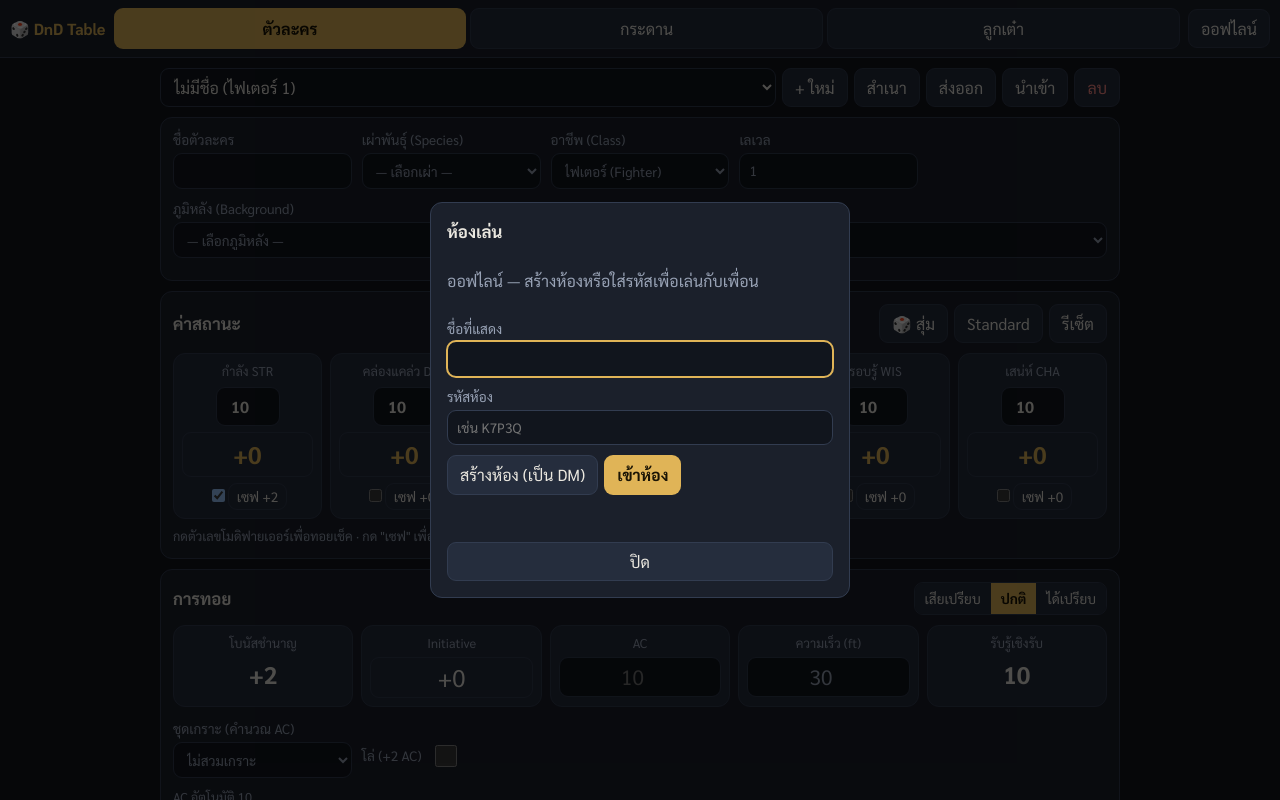
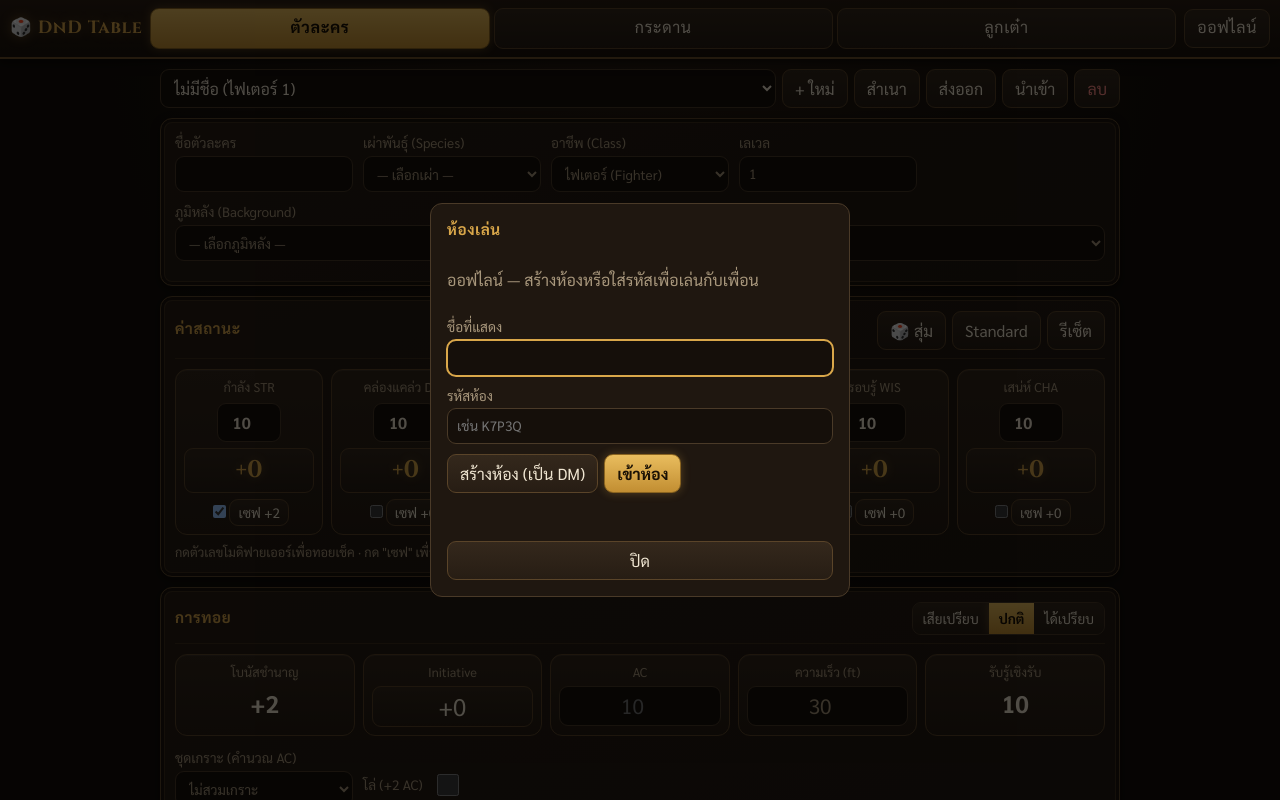
Before and after one commit to Solakung/DnD-Self-host-Online, a plain HTML site: page index.html in a window 1280 px wide. Both pictures are taken after a click on the button "ออฟไลน์". Drawn offline with Linux system fonts and the light colour scheme.

Commit message:
Add files via upload

```diff
--- a/index.html
+++ b/index.html
@@ -3,10 +3,10 @@
 <head>
   <meta charset="UTF-8">
   <meta name="viewport" content="width=device-width, initial-scale=1, viewport-fit=cover">
-  <meta name="theme-color" content="#1b202b">
+  <meta name="theme-color" content="#1f1710">
   <title>DnD Table</title>
   <link rel="preconnect" href="https://fonts.googleapis.com">
-  <link href="https://fonts.googleapis.com/css2?family=Sarabun:wght@400;600;700&display=swap" rel="stylesheet">
+  <link href="https://fonts.googleapis.com/css2?family=Cinzel:wght@600;700&family=Sarabun:wght@400;600;700&display=swap" rel="stylesheet">
   <link rel="stylesheet" href="style.css">
 </head>
 <body>
--- a/style.css
+++ b/style.css
@@ -1,13 +1,14 @@
 :root {
-  --bg: #12151c;
-  --panel: #1b202b;
-  --panel2: #252d3d;
-  --line: #323c50;
-  --text: #ebe8e0;
-  --muted: #98a2b5;
-  --gold: #e0b457;
-  --red: #e5534b;
-  --green: #5cb85c;
+  --bg: #120d09;
+  --panel: #1f1710;
+  --panel2: #2c2118;
+  --line: #4a3a28;
+  --text: #f0e6d2;
+  --muted: #a8977c;
+  --gold: #d9a74a;
+  --red: #c8403a;
+  --green: #6aa84f;
+  --ink: #1a1105;
   --r: 12px;
   color-scheme: dark;
 }
@@ -15,7 +16,7 @@
 [hidden] { display: none !important; }
 html, body { margin: 0; height: 100%; }
 body {
-  background: var(--bg);
+  background: radial-gradient(ellipse at 50% -10%, #2a1d12 0%, var(--bg) 60%) fixed;
   color: var(--text);
   font: 16px/1.45 'Sarabun', system-ui, sans-serif;
   display: flex;
@@ -42,7 +43,7 @@ button.on { background: var(--gold); color: #1a1405; border-color: transparent;
 button.primary { background: var(--gold); color: #1a1405; border-color: transparent; font-weight: 700; }
 button.danger { color: #ff8a84; }
 input, select, textarea {
-  background: #11151d;
+  background: #150f0a;
   border: 1px solid var(--line);
   border-radius: 9px;
   padding: 7px 9px;
@@ -110,7 +111,7 @@ details[open] > summary { margin-bottom: 10px; }
 .hp { margin-top: 12px; }
 .hp-head { display: grid; grid-template-columns: 1fr 1fr; gap: 10px; margin-bottom: 8px; }
 .hp-head input { font-size: 1.2rem; text-align: center; }
-.hpbar { height: 10px; background: #11151d; border-radius: 6px; overflow: hidden; margin-bottom: 8px; }
+.hpbar { height: 10px; background: #150f0a; border-radius: 6px; overflow: hidden; margin-bottom: 8px; }
 .hpbar i { display: block; height: 100%; width: 100%; background: var(--green); transition: width .2s, background .2s; }
 .hpbar i.mid { background: var(--gold); }
 .hpbar i.low { background: var(--red); }
@@ -136,7 +137,7 @@ details[open] > summary { margin-bottom: 10px; }
   border: 1px solid var(--line);
   border-radius: var(--r);
   overflow: hidden;
-  background: #0d1016;
+  background: #0e0a07;
 }
 #board { position: absolute; inset: 0; width: 100%; height: 100%; touch-action: none; cursor: grab; display: block; }
 #board:active { cursor: grabbing; }
@@ -150,7 +151,7 @@ details[open] > summary { margin-bottom: 10px; }
 .tok-row span { flex: 1; }
 .dot { width: 14px; height: 14px; border-radius: 50%; display: inline-block; border: 1px solid #fff6; flex: none; }
 .party-row { display: flex; flex-wrap: wrap; gap: 6px; align-items: center; background: var(--panel2); padding: 6px 10px; border-radius: 9px; }
-.pill { background: #11151d; border: 1px solid var(--line); border-radius: 99px; padding: 0 8px; font-size: .8rem; }
+.pill { background: #150f0a; border: 1px solid var(--line); border-radius: 99px; padding: 0 8px; font-size: .8rem; }
 .swatches { display: flex; gap: 8px; flex-wrap: wrap; margin-top: 4px; }
 .sw { width: 34px; height: 34px; border-radius: 50%; padding: 0; border: 2px solid transparent; }
 .sw.on { border-color: #fff; box-shadow: 0 0 0 2px var(--gold); }
@@ -271,3 +272,34 @@ label.chk input { width: 22px; height: 22px; }
 .modes { display: inline-flex; gap: 4px; flex-wrap: wrap; }
 .modes button.on { outline: 2px solid #ffd86b; }
 .undo { display: inline-flex; gap: 4px; margin-left: auto; }
+
+/* ---------- ธีม DnD: หนังเก่า + ทองแดง + ตัวอักษรสลัก ---------- */
+h3, .brand, .tabs button, .topbar .room-btn, .result b, .card-head h3 {
+  font-family: 'Cinzel', 'Sarabun', serif;
+  letter-spacing: .04em;
+}
+.brand { font-size: 1.1rem; text-shadow: 0 0 12px rgba(217,167,74,.35); }
+h3 { color: var(--gold); font-weight: 700; text-transform: uppercase; font-size: .95rem; }
+.topbar { background: linear-gradient(#2a1d12, #1a120b); border-bottom: 2px solid #6b4f2a; box-shadow: 0 2px 10px rgba(0,0,0,.6); }
+.card {
+  background: linear-gradient(160deg, #271c13 0%, var(--panel) 100%);
+  border: 1px solid #5a4429;
+  box-shadow: inset 0 0 0 3px #1a120b, inset 0 0 0 4px #3d2e1c, 0 3px 10px rgba(0,0,0,.45);
+  padding: 14px;
+}
+.card-head { border-bottom: 1px solid #3d2e1c; padding-bottom: 8px; }
+button { background: linear-gradient(#34281c, #271d14); border-color: #5a4429; }
+button:hover { border-color: var(--gold); filter: brightness(1.12); }
+button.on, button.primary, .tabs button.active, .mode-seg button.on, .tools button.on, .cond.on {
+  background: linear-gradient(#e9bd5e, #c28e32); color: var(--ink); border-color: #8a6420;
+  box-shadow: 0 0 10px rgba(217,167,74,.3);
+}
+input, select, textarea { background: #150f0a; border-color: #4a3a28; }
+.ab, .stat { background: linear-gradient(#32261a, #261c13); border-color: #5a4429; box-shadow: inset 0 1px 0 rgba(255,255,255,.05); }
+.ab-mod { font-family: 'Cinzel', 'Sarabun', serif; text-shadow: 0 0 10px rgba(217,167,74,.3); }
+.sk { border-bottom-color: #3d2e1c; }
+.hpbar { border: 1px solid #3d2e1c; }
+::selection { background: rgba(217,167,74,.35); }
+::-webkit-scrollbar { width: 10px; height: 10px; }
+::-webkit-scrollbar-thumb { background: #5a4429; border-radius: 6px; }
+::-webkit-scrollbar-track { background: #150f0a; }
```
Also changed, not shown: script.js.
